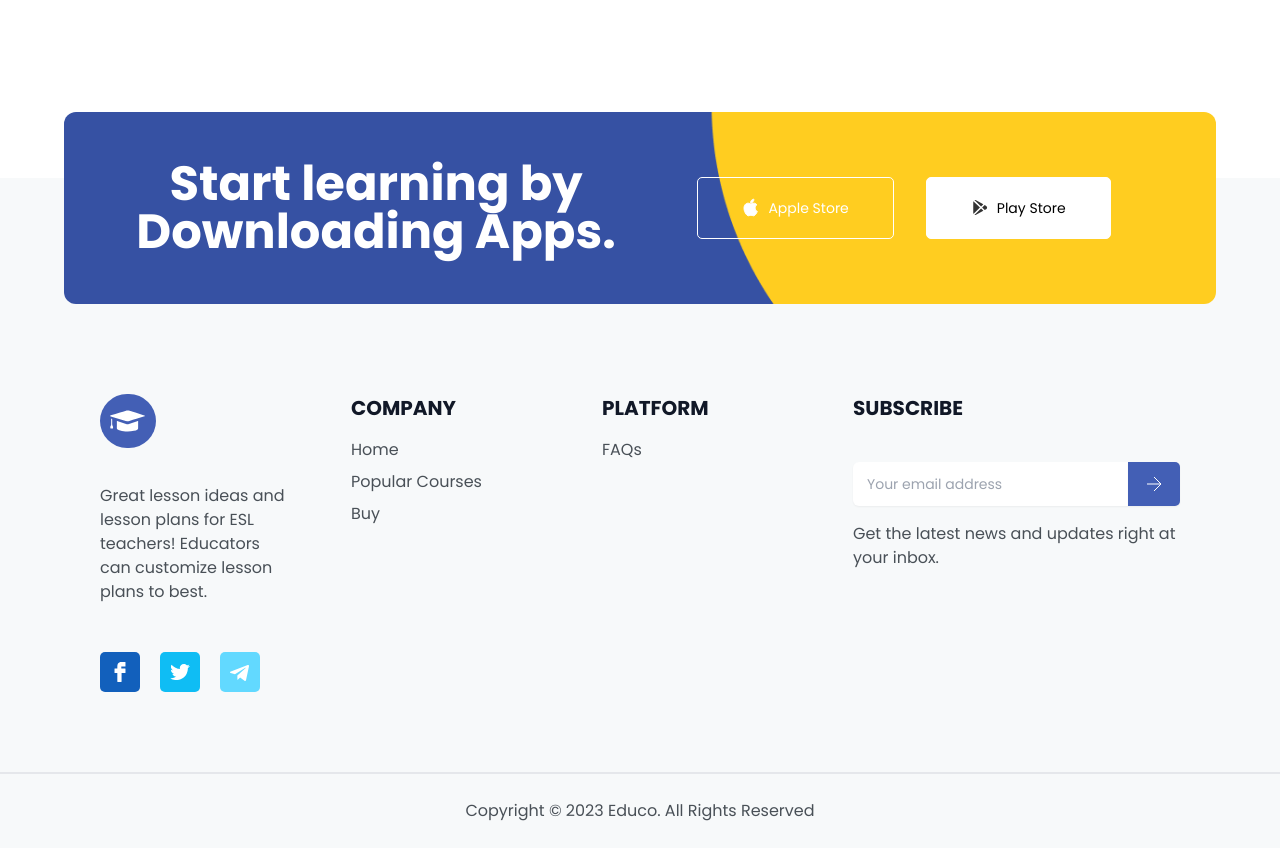
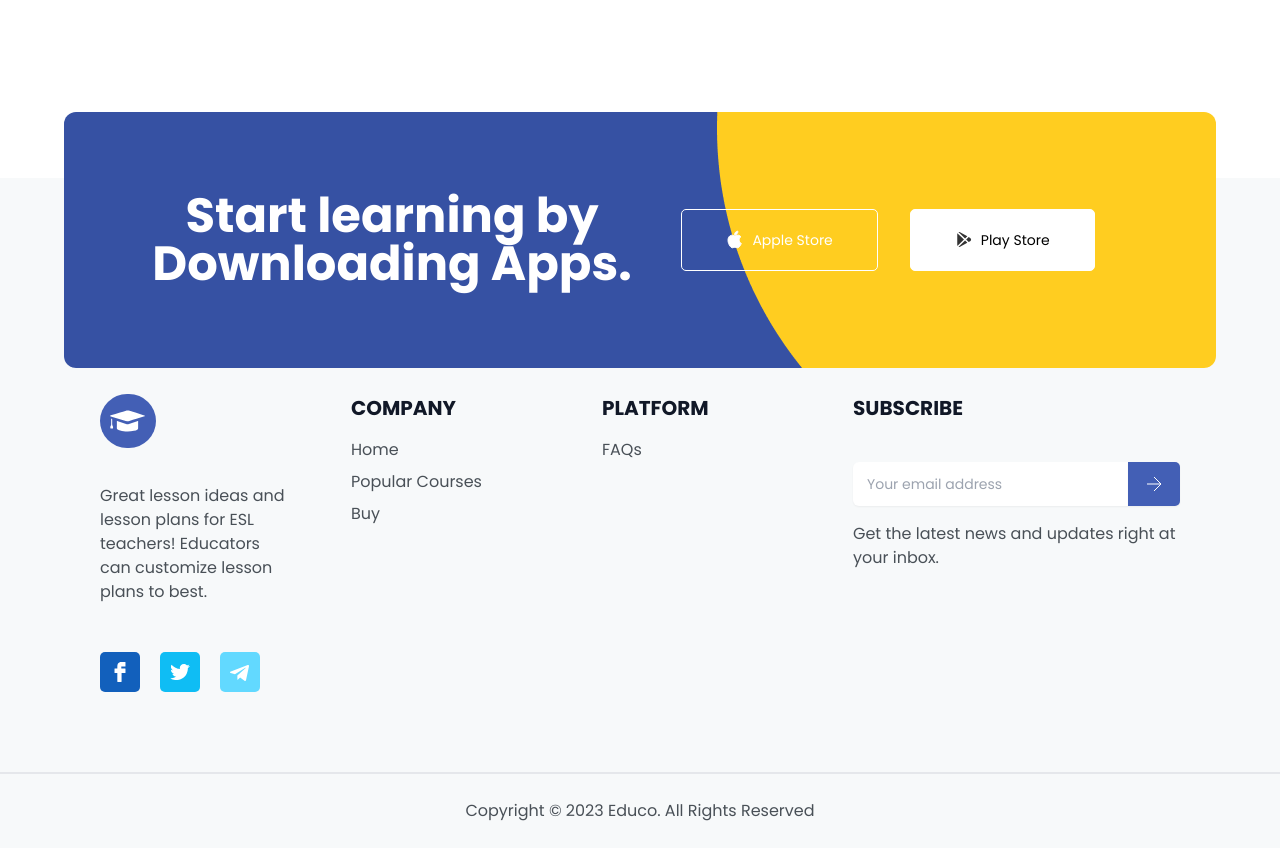
Before and after one commit to DevNinja56/lms-frontend, a React (Vite) app: page / in a window 1280 px wide. Shown: the part 2660-3508 px from the top of the page. Built offline with nearby package versions, Linux system fonts and the light colour scheme; no server answers.

Commit message:
footer responsvie

```diff
--- a/src/components/Navbar/index.tsx
+++ b/src/components/Navbar/index.tsx
@@ -38,7 +38,7 @@ const Navbar = () => {
       <div className="lg:hidden flex items-center gap-4">
         <NavLink to={ROUTES.SIGN_IN}>
           <span
-            className={`text-sm lg:inline-block font-medium md:py-2.5 sm:py-1 xs:py-2 rounded-md px-5 w-full  ${
+            className={`text-sm lg:inline-block font-medium md:py-2.5 sm:py-2 xs:py-2 rounded-md px-5 w-full  ${
               isHomePage ? "bg-mainColor text-white" : "bg-white text-mainColor"
             }`}
           >
--- a/src/components/UserFooter/index.tsx
+++ b/src/components/UserFooter/index.tsx
@@ -60,8 +60,8 @@ const Footer: React.FC<FooterProps> = ({ showDownloadApp }) => {
             className=" h-64 flex items-center file:justify-between p-16 rounded-xl absolute -top-[25%] lg:-top-[38%] w-[90%] left-[5%] xs:h-auto sm:auto xs:p-4 sm:p-4 xs:mt-40 sm:mt-40"
             style={backgroundImageStyle}
           >
-            <div className="flex lg:flex-row md:flex-col xs:flex-col lg:p-8">
-              <h2 className="xl:text-5xl text-4xl font-bold text-white lg:w-1/2 md:w-4/5 leading-[57px] md:mb-5 lg:mb-0 sm:text-center xs:text-center">
+            <div className="flex lg:flex-row md:flex-col xs:flex-col lg:p-16">
+              <h2 className="xl:text-5xl text-4xl font-bold text-white lg:w-1/2 md:w-4/5 leading-[60px] md:mb-5 lg:mb-0 sm:text-center xs:text-center">
                 Start learning by Downloading Apps.
               </h2>
               <div className="flex items-center justify-end gap-5 lg:gap-8 md:float-left md:mx-auto sm:flex-col xs:flex-col md:flex-row lg:flex-row">
```
